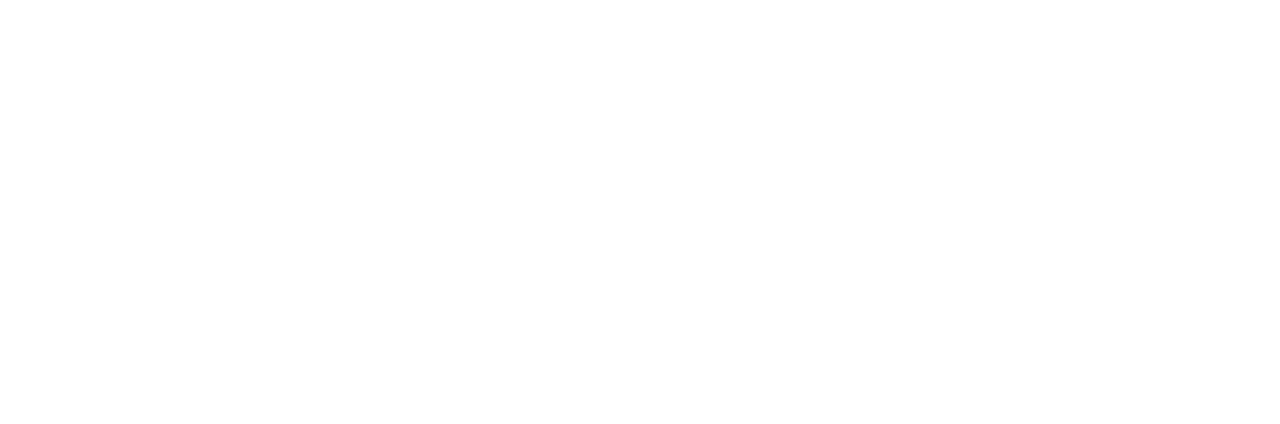
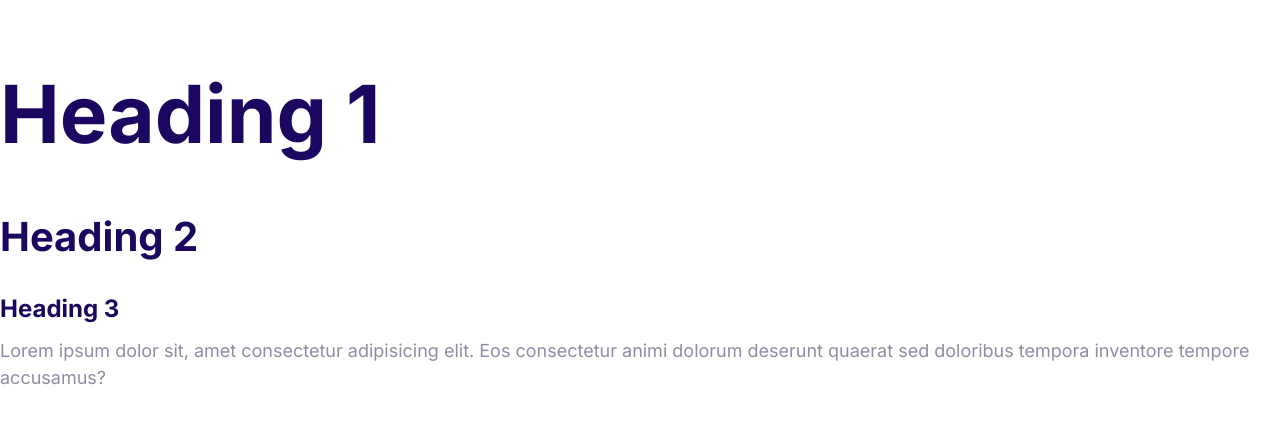
Before and after one commit to KProvoostTAB/webexperiment1, a plain HTML site: page index.html in a window 1280 px wide. Drawn offline with Linux system fonts and the light colour scheme.

Commit message:
Define font styles

```diff
--- a/CSS/styles.css
+++ b/CSS/styles.css
@@ -5,7 +5,52 @@
     --color-headings: #1b0760;
     --color-body: #918ca4;
 }
+html {
+    font-size: 62.5%;
+}
 
 body{
+    font-family: Inter, Arial, Helvetica, sans-serif;
+    font-size: 2.4rem;
+    line-height: 1.5;
+    color: var(--color-body)
+}
 
+h1, h2, h3 {
+    color: var(--color-headings);
+    margin-bottom: 1rem;
 }
+
+h1{
+    font-size: 7rem;
+}
+
+h2{
+    font-size: 4rem;
+}
+
+h3{
+    font-size: 3rem;
+}
+
+p {
+    margin-top: 0;
+}
+
+@media screen and (min-width: 1024px) {
+    body{
+        font-size: 1.8rem;
+    }
+
+    h1{
+        font-size: 8rem;
+    }
+
+    h2{
+        font-size: 4rem;
+    }
+
+    h3{
+        font-size: 2.4rem;
+    }
+}
--- a/index.html
+++ b/index.html
@@ -4,10 +4,16 @@
     <meta charset="UTF-8">
     <meta name="viewport" content="width=device-width, initial-scale=1.0">
     <title>Document</title>
+    <link rel="preconnect" href="https://fonts.googleapis.com">
+    <link rel="preconnect" href="https://fonts.gstatic.com" crossorigin>
+    <link href="https://fonts.googleapis.com/css2?family=Inter:ital,opsz,wght@0,14..32,100..900;1,14..32,100..900&display=swap" rel="stylesheet">
     <link rel="stylesheet" href="CSS/normalize.css">
     <link rel="stylesheet" href="CSS/styles.css">
 </head>
 <body>
-
+    <h1>Heading 1</h1>
+    <h2>Heading 2</h2>
+    <h3>Heading 3</h3>
+    <p>Lorem ipsum dolor sit, amet consectetur adipisicing elit. Eos consectetur animi dolorum deserunt quaerat sed doloribus tempora inventore tempore accusamus?</p>
 </body>
 </html>
```
